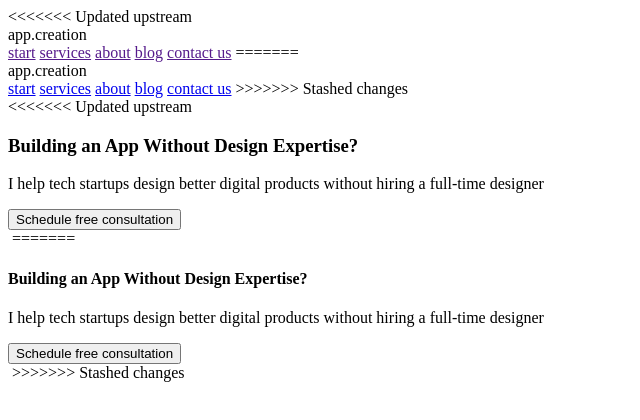
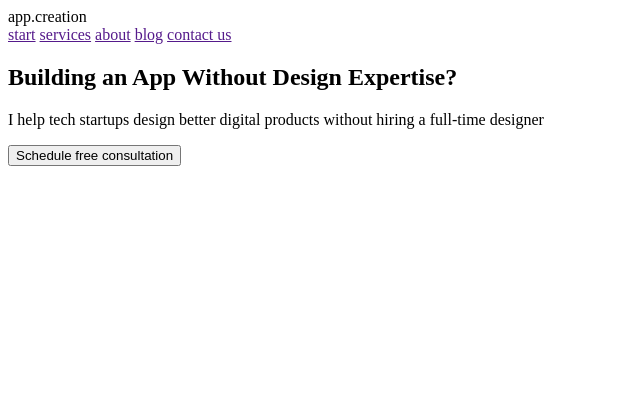
Before and after one commit to WebHeroSchool/AKh, a plain HTML site: page index.html in a window 1280 px wide. Shown: the whole page, without its empty margins (0-640 px from the left). Drawn offline with Linux system fonts and the light colour scheme.

Commit message:
class names

```diff
--- a/index.html
+++ b/index.html
@@ -10,7 +10,6 @@
 
     <body>
 
-<<<<<<< Updated upstream
         <header>
 
             <div>app.creation</div>
@@ -23,21 +22,10 @@
                 <a href="">blog</a>
                 <a href="">contact us</a>
 
-=======
-        <header class="header">
-            <div class="logo">app.creation</div>
-            <nav class="menu">
-                <a href="menu__item">start</a>
-                <a href="menu__item">services</a>
-                <a href="menu__item">about</a>
-                <a href="menu__item">blog</a>
-                <a href="menu__item">contact us</a>
->>>>>>> Stashed changes
             </nav>
 
         </header>
 
-<<<<<<< Updated upstream
         <section>
 
             <main>
@@ -54,17 +42,6 @@
 
                 <img src="" alt="">
 
-=======
-        <section class="main-section">
-            <main class="main-content">
-                <h1 class="main-content-title">Building an App Without Design Expertise?</h1>
-                <p class="main-content-subtitle">I help tech startups design better digital products without hiring a full-time designer</p>
-                <button class="main-content-button">Schedule free consultation</button>
-            </main>
-
-            <div class="image-content">
-                <img class="image-content__image" src="" alt="">
->>>>>>> Stashed changes
             </div>
 
         </section>
```
